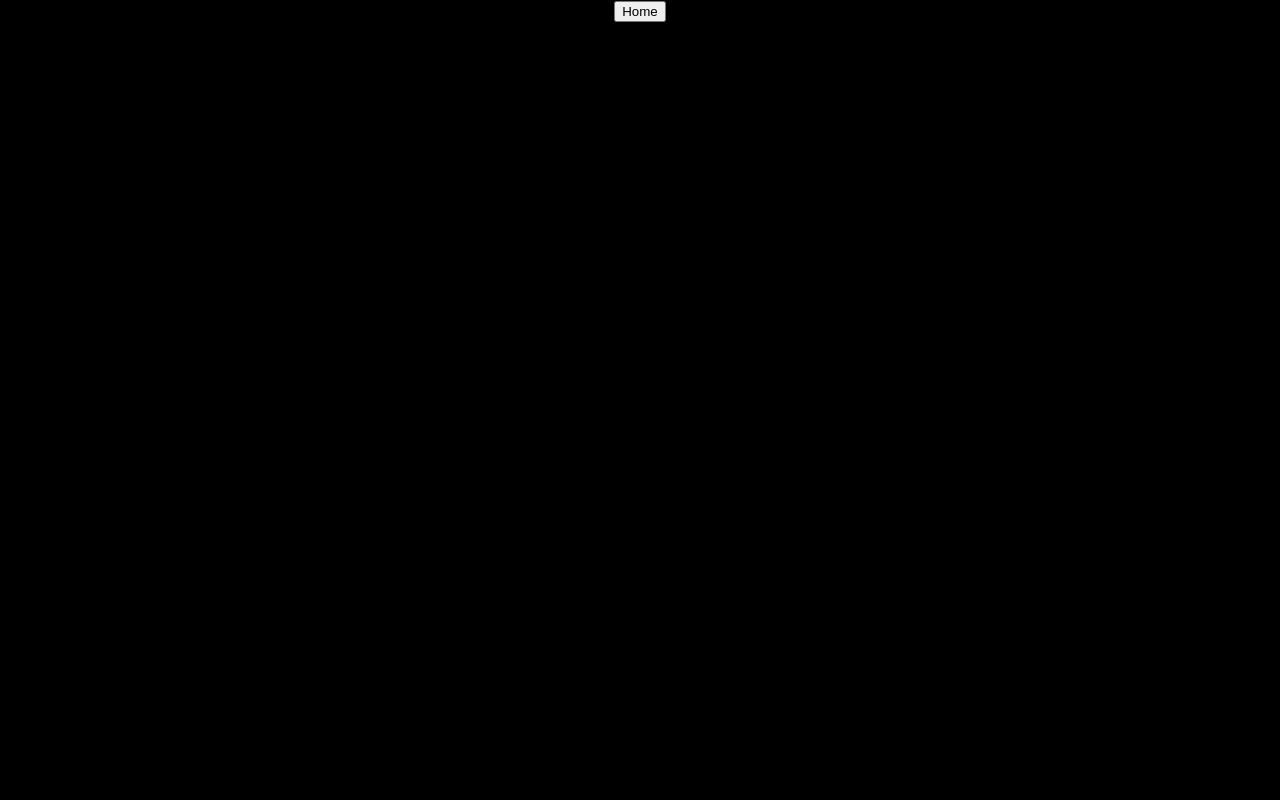
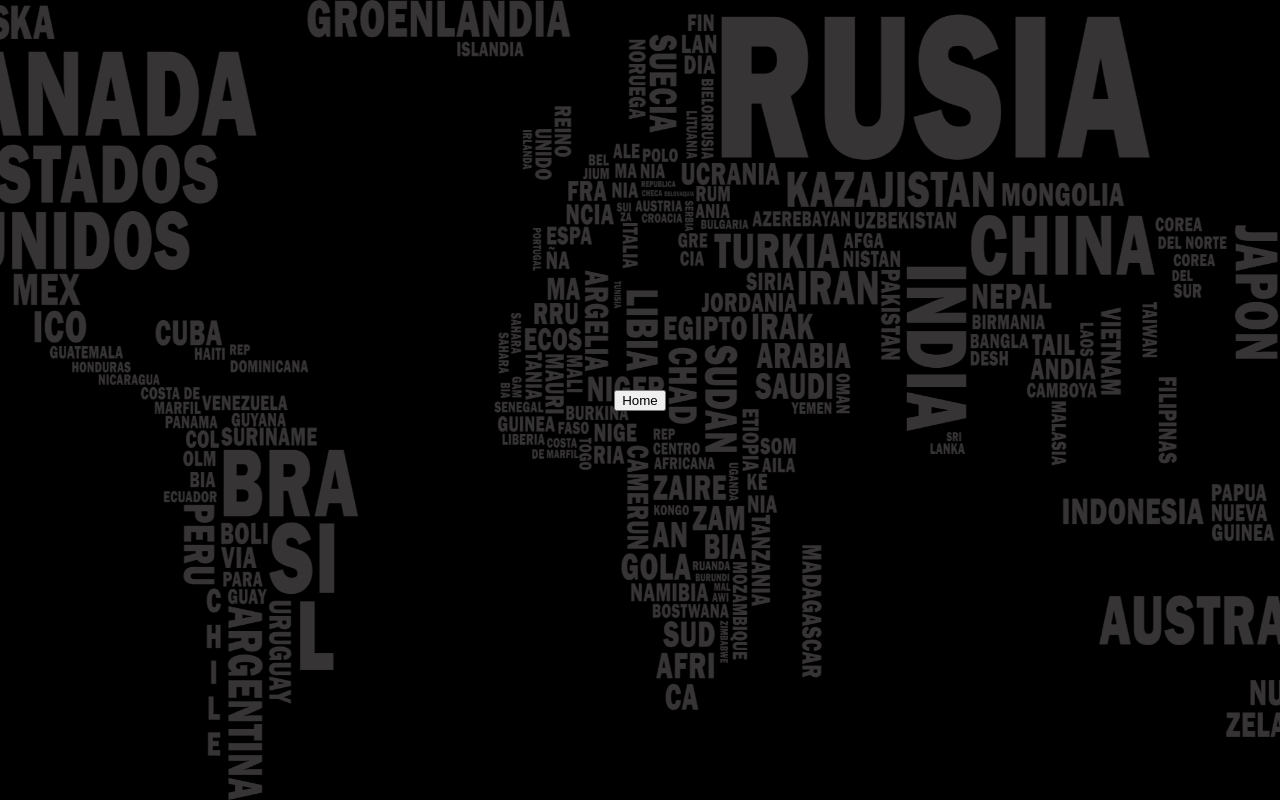
Before and after one commit to Nicovied0/PI_Countries, a React (Create React App) app in the folder client/: page / in a window 1280 px wide. Built offline with nearby package versions, Linux system fonts and the light colour scheme.

Commit message:
styles of landing page

```diff
--- a/client/src/Components/LandingPage/LandingPage.jsx
+++ b/client/src/Components/LandingPage/LandingPage.jsx
@@ -1,9 +1,10 @@
 import React from 'react'
 import { Link } from 'react-router-dom'
+import style from './LandingPage.module.css';
 
 const LandingPage = () => {
   return (
-    <div>
+    <div className={style.container}>
       <Link to={'/home'}>
         <button>Home</button>
       </Link>
--- /dev/null
+++ b/client/src/Components/LandingPage/LandingPage.module.css
@@ -0,0 +1,13 @@
+.container {
+  display: flex;
+  background: url("../../Assets/countries.png");
+  width: 100%;
+  height: 100vh;
+  background-position: center;
+  background-size: cover;
+  flex-direction: column;
+  align-items: center;
+  justify-content: center;
+  background-repeat: no-repeat;
+  background-attachment: fixed;
+}
--- a/client/src/Components/Nav_bar/NavBar.jsx
+++ b/client/src/Components/Nav_bar/NavBar.jsx
@@ -4,7 +4,7 @@ import SearchBar from "../SearchBar/SearchBar";
 
 const NavBar = () => {
   return (
-    <div>
+    <div >
       <Link to={"/activities"}>
         <button>To Activities</button>
       </Link>
```
Also changed, not shown: client/src/Assets/countries.png (added).
